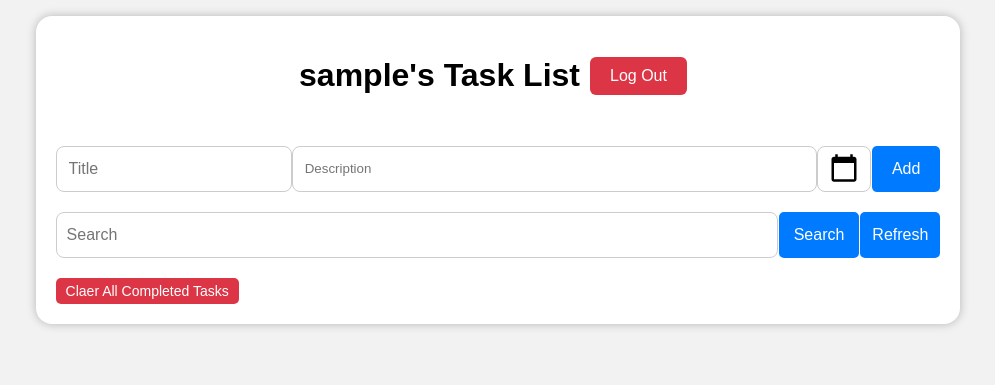
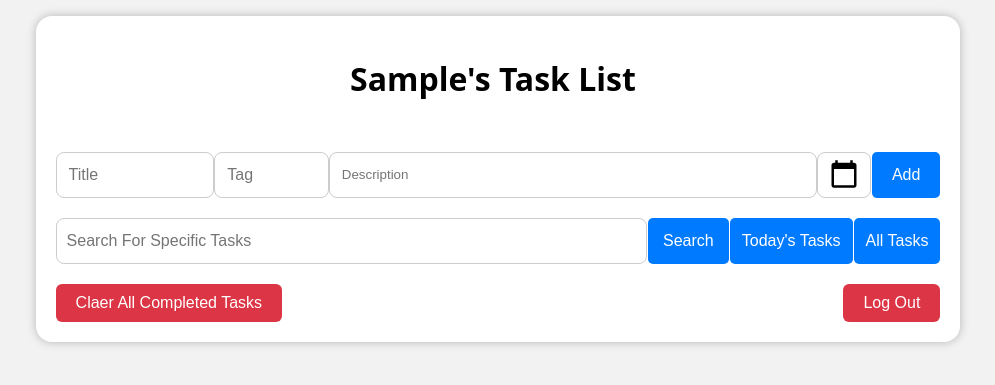
Before and after one commit to Mohammad-RS/Django-ToDo, a Django app: page / in a window 1280 px wide. Shown: the top 385 px of the page, without its empty margins (142-1137 px from the left). Run offline with Django 5.2, Linux system fonts and the light colour scheme; the visitor is signed in with stand-in values (Sample User, id 1); data that the repository does not hold is empty.

Commit message:
New features added - TodoList updated

```diff
--- a/todo/forms.py
+++ b/todo/forms.py
@@ -5,8 +5,8 @@ from .models import Task
 class TaskForm(forms.ModelForm):
     class Meta:
         model = Task
-        fields = ['title', 'description', 'deadline']
-        labels = {'title': '', 'description': '', 'deadline': ''}
+        fields = ['title', 'tag', 'description', 'deadline']
+        labels = {'title': '','tag': '', 'description': '', 'deadline': ''}
         widgets = {
             'description': forms.TextInput(),
             'deadline': forms.DateTimeInput(attrs={'type': 'datetime-local'})
@@ -16,4 +16,5 @@ class TaskForm(forms.ModelForm):
         super().__init__(*args, **kwargs)
         self.fields['title'].widget.attrs.update({'class': 'todo-input-title', 'placeholder': 'Title'})
         self.fields['description'].widget.attrs.update({'class': 'todo-input-description', 'placeholder': 'Description'})
-        self.fields['deadline'].widget.attrs.update({'class': 'todo-input-deadline', 'placeholder': 'Deadline'})
+        self.fields['deadline'].widget.attrs.update({'class': 'todo-input-deadline', 'placeholder': 'Due Time'})
+        self.fields['tag'].widget.attrs.update({'class': 'todo-input-tag', 'placeholder': 'Tag'})
--- a/todo/models.py
+++ b/todo/models.py
@@ -11,6 +11,7 @@ class Task(models.Model):
     completed = models.BooleanField(default=False)
     created_at = models.DateTimeField(auto_now_add=True)
     deadline = models.DateTimeField(null=True, blank=True)
+    tag = models.CharField(max_length=25, null=True, blank=True)
 
     def remaining_time(self):
         try:
--- a/todo/static/todo/index.css
+++ b/todo/static/todo/index.css
@@ -1,5 +1,5 @@
 body {
-  font-family: Arial, sans-serif;
+  font-family: system-ui, -apple-system, BlinkMacSystemFont, 'Segoe UI', Roboto, Oxygen, Ubuntu, Cantarell, 'Open Sans', 'Helvetica Neue', sans-serif;
   background-color: #f2f2f2;
 }
 
@@ -64,7 +64,16 @@ header form {
 }
 
 .todo-input-title {
-  max-width: 23.75%;
+  max-width: 15%;
+  flex-grow: 1;
+  padding: 12px;
+  font-size: 16px;
+  border: 1px solid #ccc;
+  border-radius: 8px;
+}
+
+.todo-input-tag {
+  max-width: 10%;
   flex-grow: 1;
   padding: 12px;
   font-size: 16px;
@@ -117,7 +126,7 @@ header form {
 }
 
 .task-title {
-  flex: 0 0 25%;
+  flex: 0 0 28.5%;
   font-size: 18px;
   font-weight: bold;
   padding-right: 8px;
@@ -127,6 +136,14 @@ header form {
 
 .task-title time {
   font-size: 1rem;
+}
+
+.task-title strong {
+  padding: 2px 6px;
+  background-color: #007bff;
+  color: #fff;
+  border: none;
+  border-radius: 5px;
 }
 
 .task-description {
@@ -190,12 +207,14 @@ background-color: #3e8e41;;
 }
 
 .clear-button {
-  padding: 5px 10px;
-  font-size: 14px;
   background-color: #dc3545;
   color: #fff;
+  padding: 10px 20px;
   border: none;
-  border-radius: 5px;
+  border-radius: 6px;
+  text-decoration: none;
+  display: inline-block;
+  font-size: 16px;
   cursor: pointer;
 }
 
--- a/todo/templates/todo/index.html
+++ b/todo/templates/todo/index.html
@@ -21,10 +21,7 @@
     <div class="container">
       <header>
         {% if request.user.is_authenticated %}
-          <h1>{{request.user}}'s Task List</h1>
-          <form action="{% url 'logout' %}" method="POST"> {% csrf_token %}
-            <button type="submit" class="logout-button">Log Out</button>
-          </form>
+          <h1>{{request.user|title}}'s Task List</h1>
         {% else %}
           <h1>Task List <a class="login-button" href="{% url "login" %}">Login</a></h1>
         {% endif %}
@@ -34,15 +31,16 @@
         <button type="submit">Add</button>
       </form>
       <form class="search-form" method="GET">
-        <input type="text" name="search_q" placeholder="Search" value="{{search_q}}">
+        <input type="text" name="search_q" placeholder="Search For Specific Tasks" value="{{search_q}}">
         <input type="submit" value="Search">
-        <Button type="submit" name="search_q" value="">Refresh</Button>
+        <Button type="submit" name="search_q" value="Today's Tasks">Today's Tasks</Button>
+        <Button type="submit" name="search_q" value="">All Tasks</Button>
       </form>
       <ul class="todo-list">
         {% for task in tasks %}
           {% if task.completed %}
             <li class="completed">
-              <div class="task-title">{{task.title}}</div>
+              <div class="task-title">{{task.title}} ({{task.tag}})</div>
               <div class="task-description">{{task.description}}</div>
               <div class="task-actions">
                 <form action="status/{{task.id}}/" method="POST"> {% csrf_token %}
@@ -55,7 +53,7 @@
             </li>
           {% else %}
             <li>
-              <div class="task-title">{{task.title}}<br><time>Deadline: {{task.remaining_time}}</time></div>
+              <div class="task-title">{{task.title}} {% if task.tag %}<strong>{{task.tag}}</strong>{% endif %}<br>{% if task.deadline %}<p style="font-size: 90%; margin:0;">Due <time style="font-size: 90%; color: #16a516">{{task.deadline}}</time></p><p style="font-size: 90%; margin:0;"><time style="font-size: 90%; color: red">({{task.remaining_time}})</time></p>{% endif %}</div>
               <div class="task-description">{{task.description}}</div>
               <div class="task-actions">
                 <a href="update/{{task.id}}/">
@@ -72,10 +70,17 @@
           {% endif %}
         {% endfor %}
       </ul>
+      <div style="display:flex; justify-content:space-between;">
       <form action="clear/" method="POST"> {% csrf_token %}
         <button type="submit" class="clear-button">Claer All Completed Tasks</button>
       </form>
+      <form action="{% url 'logout' %}" method="POST"> {% csrf_token %}
+        <button type="submit" class="logout-button">Log Out</button>
+      </form>
+      </div>
+        {% for task in next_24_hours_tasks %}
+        {{task}}
+        {% endfor %}
     </div>
   </body>
-
 </html>
--- a/todo/views.py
+++ b/todo/views.py
@@ -8,6 +8,8 @@ from django.contrib.auth.views import LoginView
 from django.contrib.auth.mixins import LoginRequiredMixin
 from django.contrib.auth.forms import UserCreationForm
 from django.contrib.auth import login
+from django.utils import timezone
+import datetime
 
 from .models import Task
 from .forms import TaskForm
@@ -19,7 +21,6 @@ class CustomLoginView(LoginView):
 
     def get_success_url(self) -> str:
         return reverse_lazy('task-list')
-
 
 class RegisterView(FormView):
     template_name = 'todo/signup.html'
@@ -37,7 +38,6 @@ class RegisterView(FormView):
         if self.request.user.is_authenticated:
             return redirect(reverse_lazy('task-list'))
         return super().get(*args, **kwargs)
-
 
 class TaskCreateView(LoginRequiredMixin, CreateView):
     model = Task
@@ -60,16 +60,16 @@ class TaskListView(LoginRequiredMixin, ListView):
         context["form"] = TaskForm
         context['tasks'] = context['tasks'].filter(user=self.request.user)
         search_q = self.request.GET.get('search_q', '')
-        if search_q:
-            context['tasks'] = context['tasks'].filter(Q(title__icontains=search_q) | Q(description__icontains=search_q))
+        if search_q == "Today's Tasks":
+            context["tasks"] = Task.objects.filter(deadline__gte=timezone.now(), deadline__lte=timezone.now() + datetime.timedelta(hours=24))
+        elif search_q:
+            context['tasks'] = context['tasks'].filter(Q(title__icontains=search_q) | Q(description__icontains=search_q) | Q(tag__icontains=search_q)).order_by('deadline')
         context['search_q'] = search_q
         return context
-
 
 class TaskDeleteView(LoginRequiredMixin, DeleteView):
     model = Task
     success_url = reverse_lazy('task-list')
-
 
 class TaskStatusView(LoginRequiredMixin, View):
     def post(self, request, *args, **kwargs):
@@ -79,12 +79,10 @@ class TaskStatusView(LoginRequiredMixin, View):
         obj.save()
         return redirect(reverse_lazy('task-list'))
 
-
 class TaskClearView(LoginRequiredMixin, View):
     def post(self, request):
         Task.objects.filter(completed=True).delete()
         return redirect(reverse_lazy('task-list'))
-
 
 class TaskUpdateView(LoginRequiredMixin, UpdateView):
     model = Task
--- /dev/null
+++ b/todolist.txt
@@ -0,0 +1,3 @@
+Add Reminders/Notifications for tasks close to their deadline
+
+Enhance the authentication system
```
Also changed, not shown: todo/migrations/0006_task_tag.py (added), todo/migrations/0007_alter_task_tag.py (added).
